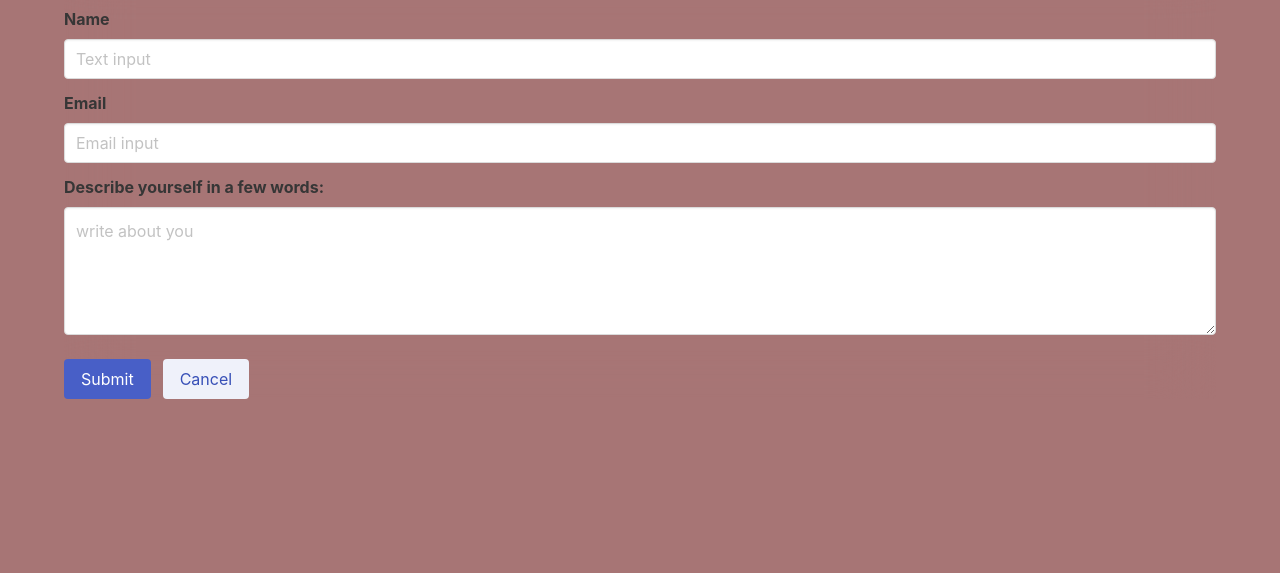
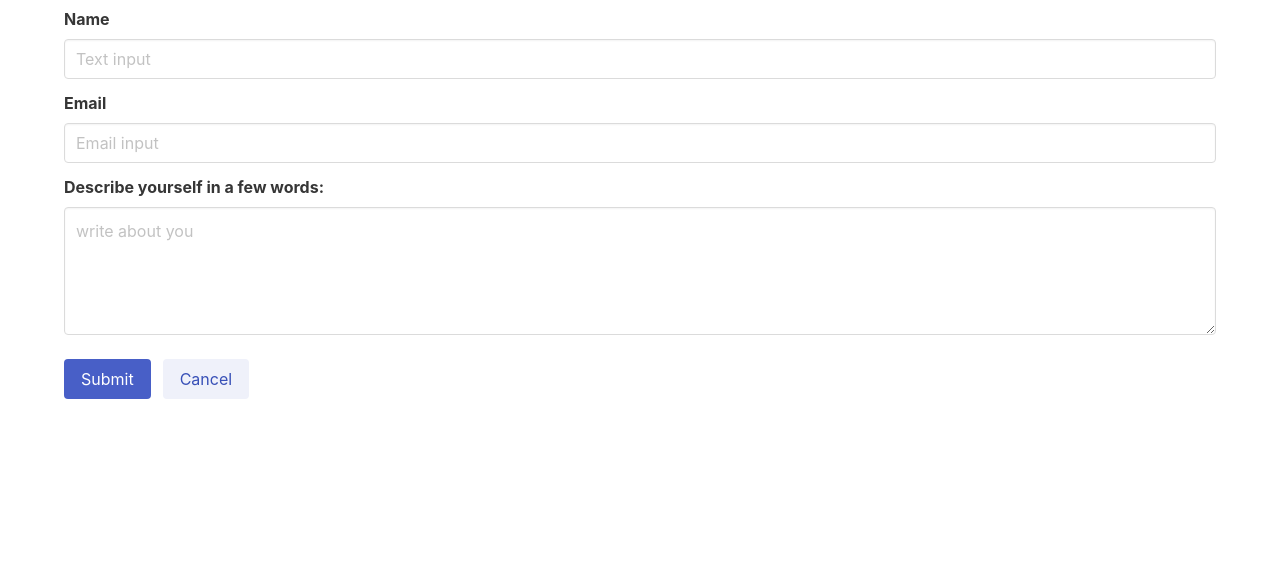
Before and after one commit to michojekunle/nodemailer, a website: page index.html in a window 1280 px wide. Shown: the part 227-800 px from the top of the page. Drawn offline with nearby package versions, Linux system fonts and the light colour scheme.

Commit message:
Update index.html

```diff
--- a/index.html
+++ b/index.html
@@ -17,7 +17,6 @@
             width: 100vw;
             min-height: 100vh;
             padding: 5rem 0;
-            background-color: rgb(167, 117, 117);
         }
 
 
```
